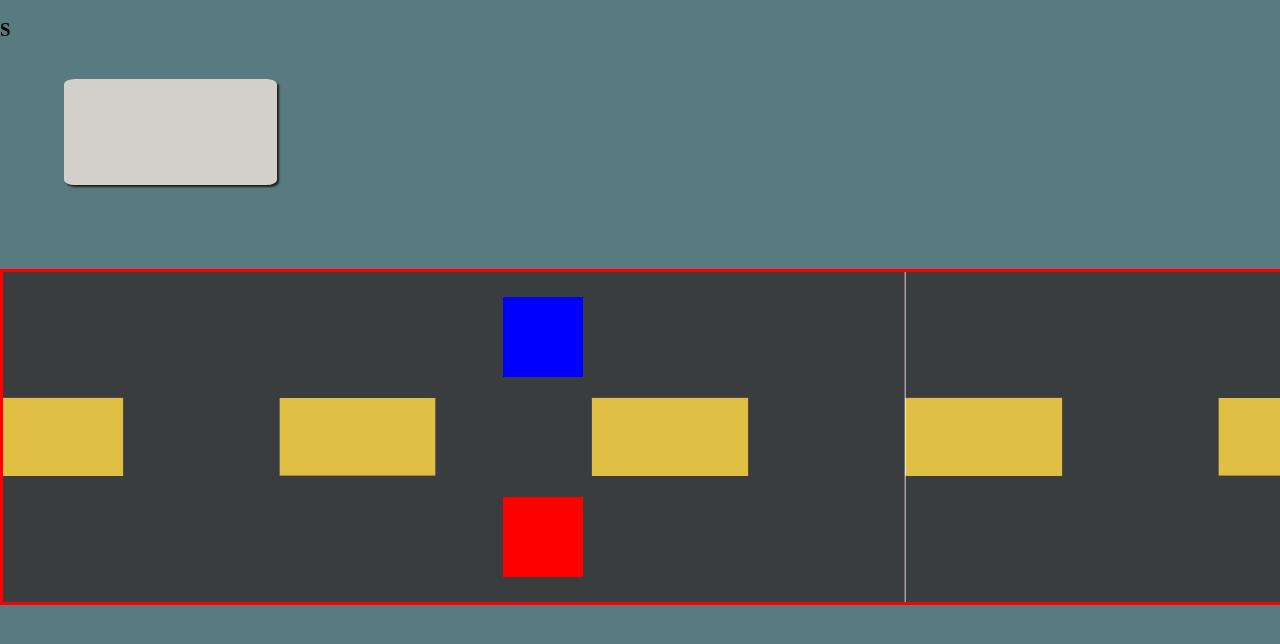
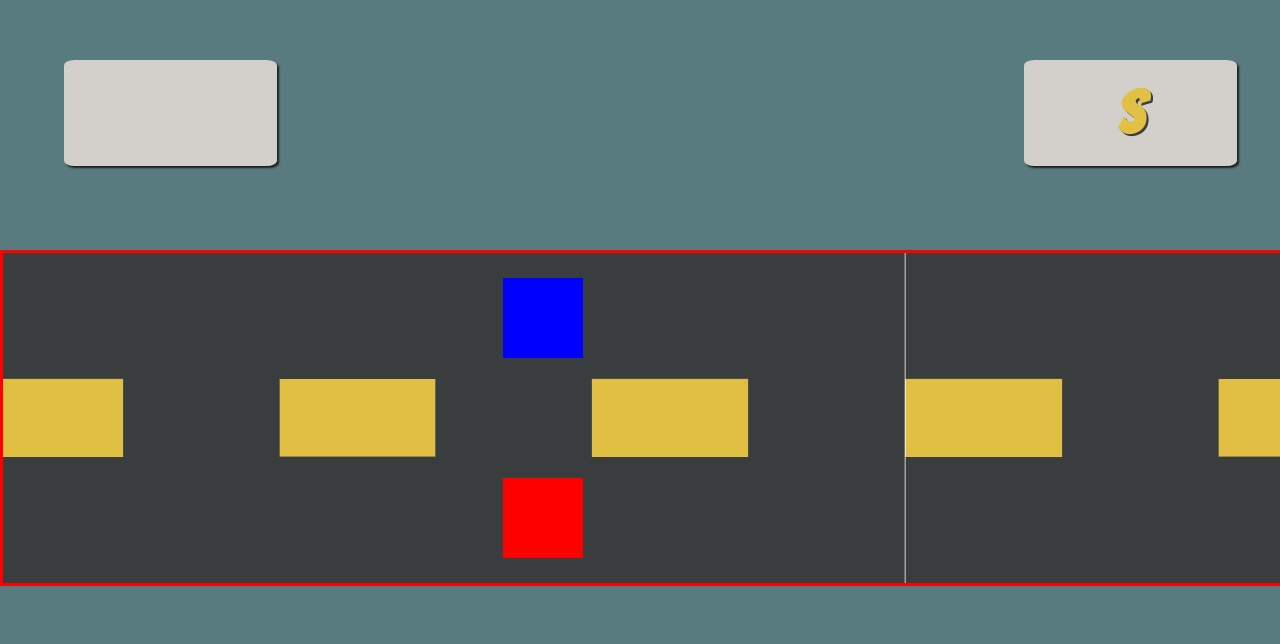
Before and after one commit to amadi5892/Space_Battle, a plain HTML site: page index.html in a window 1280 px wide. Both pictures are taken after a click on the button "Start Game". Drawn offline with nearby package versions, Linux system fonts and the light colour scheme.

Commit message:
Styled Prompt Display

```diff
--- a/app.js
+++ b/app.js
@@ -11,27 +11,34 @@ $(function () {
     var result = '';
 
 
-// The title will fade out when the 'Start Game' button is hit
-    $(".start").click(function() {
-        $(".title").fadeOut("slow", function() {
-        });
+    // The title will fade out when the 'Start Game' button is hit
+    $(".start").click(function () {
+        $(".title").fadeOut("slow", function () {});
     });
 
-// The Gear Display will be hiiden when the document is ready
-    $(function() {
+    // The Gear Display will be hiiden when the document is ready
+    $(function () {
         $(".gear").hide();
     });
 
-// When the button is clicked it will fade out
-    $(".start").click(function () {
-        $(".start").fadeOut("slow", function () {
-        });
+    // The Prompt Display will be hidden when the document is ready
+    $(function () {
+        $(".prompt").hide();
     });
 
-// When the button is clicked the Gear Display will fade in
+    // When the 'Start Game' button is clicked the button will fade out
+    $(".start").click(function () {
+        $(".start").fadeOut("slow", function () {});
+    });
+
+    // When the 'Start Game' button is clicked the Gear Display will fade in
+    $(".start").click(function () {
+        $(".gear").fadeIn("slow", function () {});
+    });
+
+// When the 'Start Game' Button is clicked the Prompt Display will fade in
 $(".start").click(function () {
-    $(".gear").fadeIn("slow", function () {
-    });
+    $(".prompt").fadeIn("slow", function () {});
 });
 
     // The Game Function
--- a/style.css
+++ b/style.css
@@ -103,3 +103,21 @@ body {
     box-shadow: 2px 2px 2px #1E2019;
     border-radius: 5%;
 }
+
+/* Prompt Display */
+.prompt {
+    position: absolute;
+    display: flex;
+    width: 213px;
+    height: 106px;
+    justify-content: center;
+    align-items: center;
+    background-color: #D3D0CB;
+    font-family: 'Bangers', cursive;
+    font-size: 60px;
+    color: #E2C044;
+    text-shadow: 2px 2px #393E41;
+    left: 80%;
+    box-shadow: 2px 2px 2px #1E2019;
+    border-radius: 5%;
+}
```
